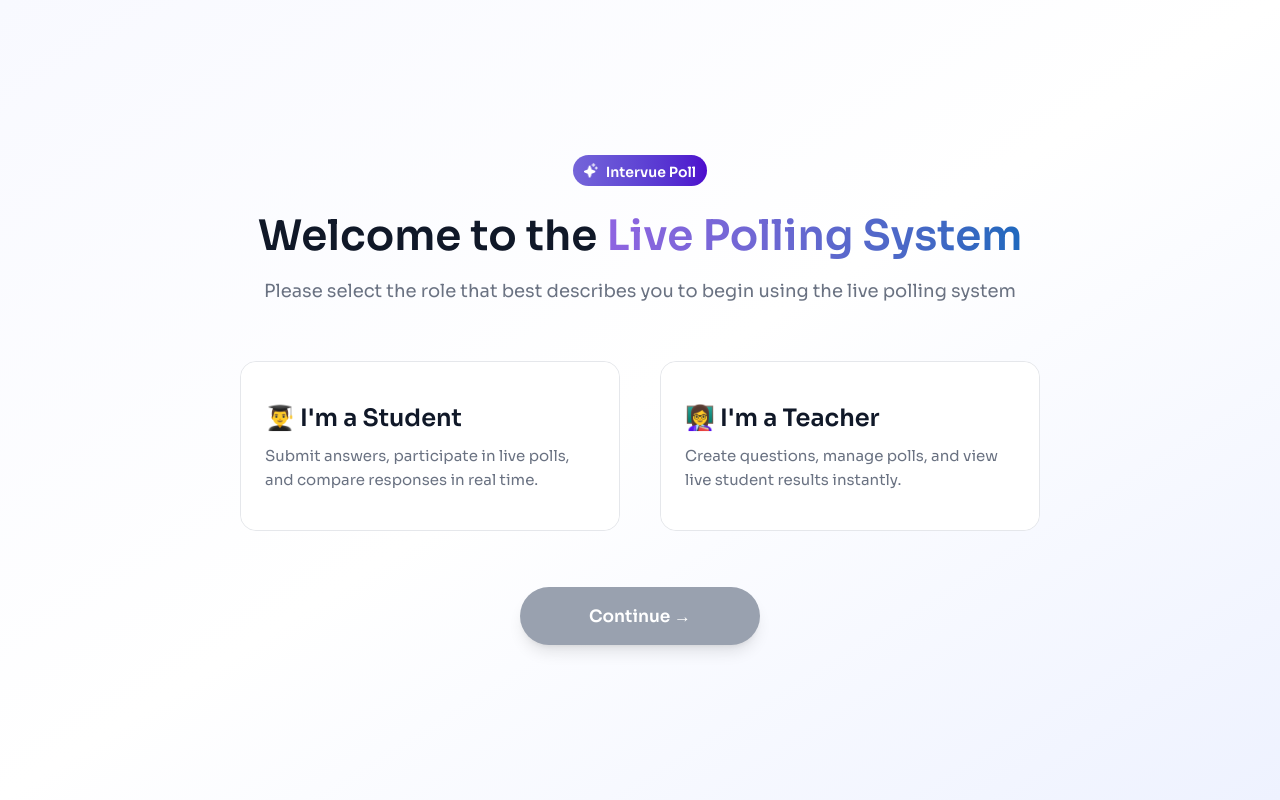
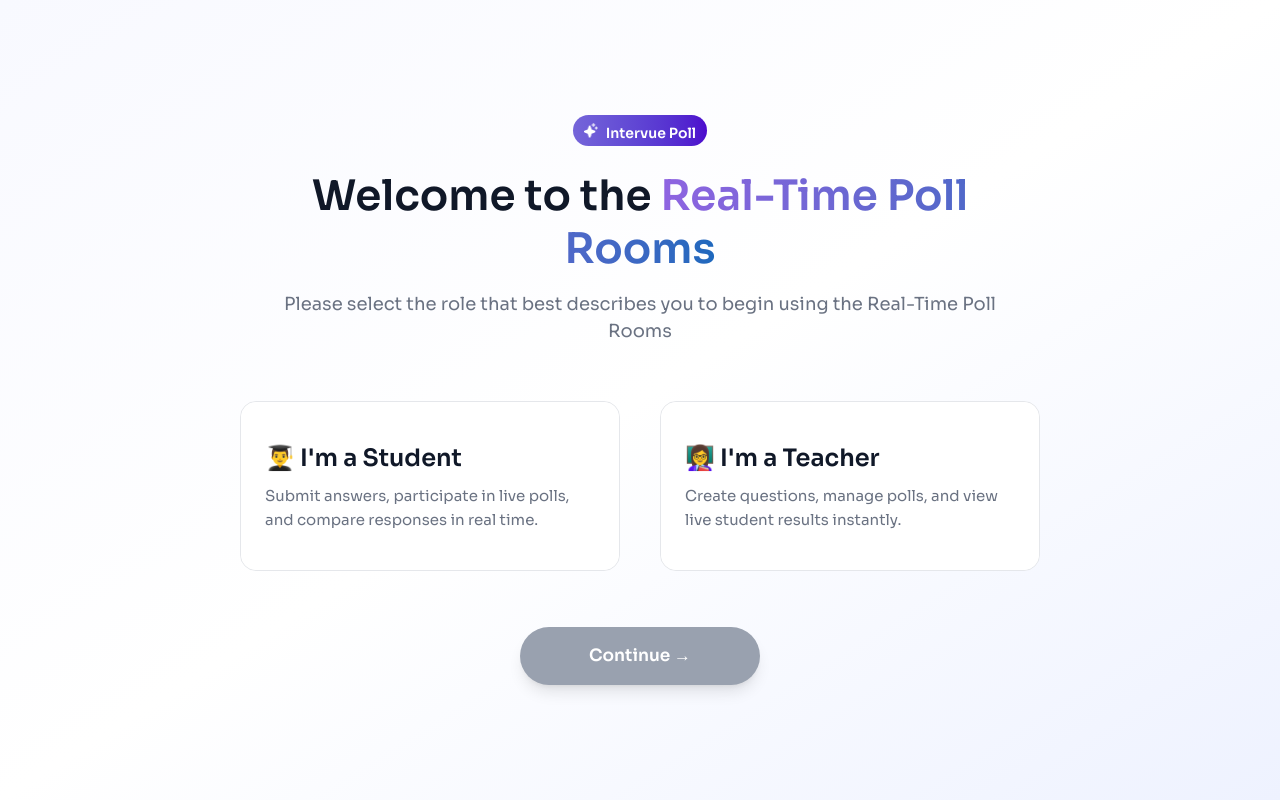
Before and after one commit to arvind7218/Real-Time-Poll-Rooms, a React (Vite) app in the folder client/: page / in a window 1280 px wide. Built offline with nearby package versions, Linux system fonts and the light colour scheme; no server answers.

Commit message:
Update text for Real-Time Poll Rooms

```diff
--- a/client/src/pages/RoleSelect.jsx
+++ b/client/src/pages/RoleSelect.jsx
@@ -31,12 +31,12 @@ export default function RoleSelect() {
                 <h3 className="font-[Sora] font-bold text-[42px] text-gray-900 leading-tight">
                     Welcome to the{" "}
                     <span className="bg-gradient-to-r from-[#8F64E1] to-[#1D68BD] bg-clip-text text-transparent">
-                        Live Polling System
+                        Real-Time Poll Rooms
                     </span>
                 </h3>
 
                 <p className="mt-4 font-[Sora] text-[18px] text-gray-500">
-                    Please select the role that best describes you to begin using the live polling system
+                    Please select the role that best describes you to begin using the Real-Time Poll Rooms
                 </p>
             </div>
 
```
